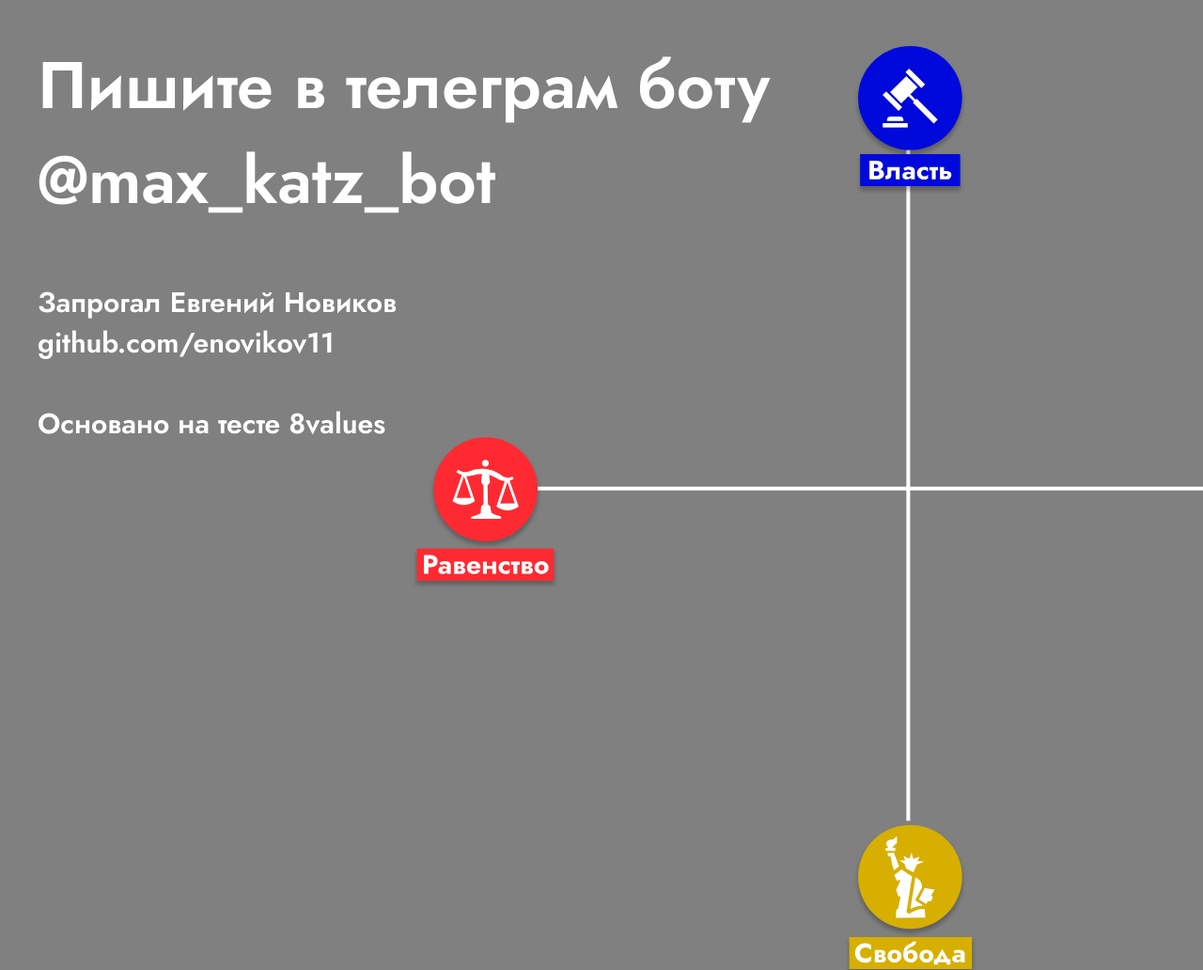
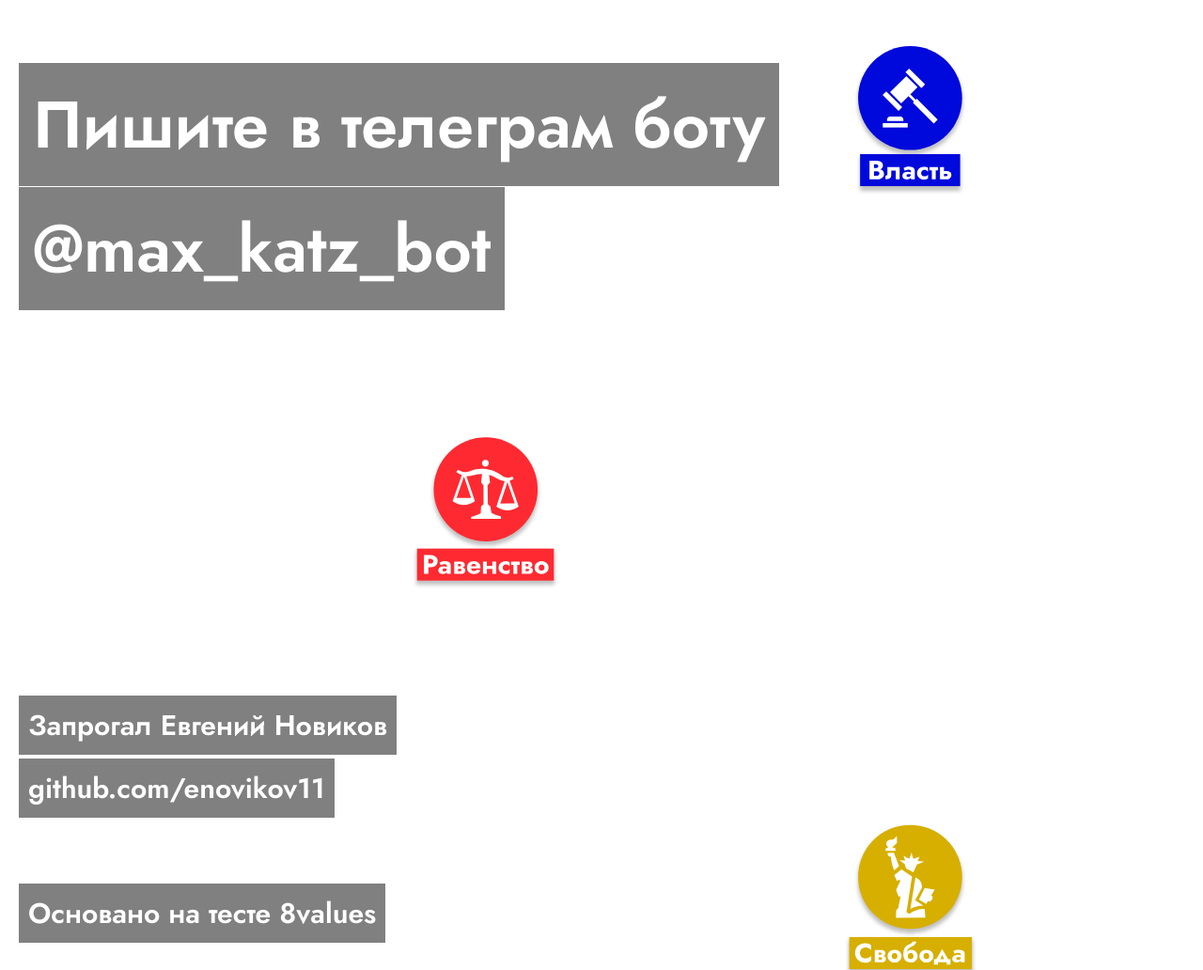
Before and after one commit to enovikov11/political-quiz-bot, a website: page res/www-index.html in a window 1280 px wide. Shown: the top 1032 px of the page at 94% size. Drawn offline with Linux system fonts and the light colour scheme.

Commit message:
итерация доработок

```diff
--- a/res/prebuild.js
+++ b/res/prebuild.js
@@ -16,7 +16,5 @@
         }
     }
 
-
-
     await browser.close();
 })();
--- a/res/quiz.yaml
+++ b/res/quiz.yaml
@@ -10,7 +10,7 @@ messages:
     question from: из
     your answer: Твой ответ
     complete: Тест пройден, спасибо
-    description: "Равенство\nТе, кто имеет более высокий балл Равенства, считают, что экономика должна распределять ценности равномерно среди населения. Они, как правило, поддерживают прогрессивные налоговые кодексы, социальные программы, и при высоких значениях, социализм.\n\nРынок\nТе, кто имеет более высокий балл Рынка, считают, что экономика должна быть ориентирована на быстрый рост. Они, как правило, поддерживают снижение налогов, приватизацию, дерегулирование, и при высоких значениях, laissez-faire (принцип невмешательства) капитализм.\n\nСвобода\nТе, кто имеет более высокий балл Свободы, верят в сильные гражданские свободы. Они, как правило, поддерживают демократию и выступают против вмешательства государства в личную жизнь. Отметим, что это относится к гражданским свободам, а не к экономическим свободам.\n\nАвторитарность\nТе, кто имеет более высокий балл Авторитарности, верят в сильную государственную власть. Они, как правило, поддерживают вмешательство государства в личную жизнь, правительственное наблюдение, и при высоких значениях, цензуру или автократию."
+    description: "<b>⚖️ Равенство</b>\nТе, кто имеет более высокий балл Равенства, считают, что экономика должна распределять ценности равномерно среди населения. Они, как правило, поддерживают прогрессивные налоговые кодексы, социальные программы, и при высоких значениях, социализм.\n\n<b>💸 Рынок</b>\nТе, кто имеет более высокий балл Рынка, считают, что экономика должна быть ориентирована на быстрый рост. Они, как правило, поддерживают снижение налогов, приватизацию, дерегулирование, и при высоких значениях, laissez-faire (принцип невмешательства) капитализм.\n\n<b>🗽 Свобода</b>\nТе, кто имеет более высокий балл Свободы, верят в сильные гражданские свободы. Они, как правило, поддерживают демократию и выступают против вмешательства государства в личную жизнь. Отметим, что это относится к гражданским свободам, а не к экономическим свободам.\n\n<b>👑 Авторитарность</b>\nТе, кто имеет более высокий балл Авторитарности, верят в сильную государственную власть. Они, как правило, поддерживают вмешательство государства в личную жизнь, правительственное наблюдение, и при высоких значениях, цензуру или автократию."
     '1': "🟢🟢 Да"
     '0.5': "🟢 Скорее да"
     '0': "⚪️ Не знаю"
--- a/res/www-index.html
+++ b/res/www-index.html
@@ -14,7 +14,7 @@
             font-family: 'Jost';
             color: white;
 
-            background-color: grey;
+            /* background-color: grey; */
         }
 
         #tester {
@@ -30,11 +30,35 @@
             left: 966px;
             top: 519px;
         }
+
+        h1,
+        h2,
+        h4 {
+            position: fixed;
+            z-index: 100;
+            background-color: grey;
+        }
+
+        h1 {
+            font-size: 70px;
+            padding: 15px;
+        }
+
+        h4 {
+            font-size: 30px;
+            padding: 10px;
+        }
     </style>
 
 </head>
 
 <body>
+    <h1 style="top: 20px;left: 20px">Пишите в телеграм боту</h1>
+    <h1 style="top: 152px;left: 20px">@max_katz_bot</h1>
+    <h4 style="top: 700px;left: 20px">Запрогал Евгений Новиков</h4>
+    <h4 style="top: 767px;left: 20px">github.com/enovikov11</h4>
+    <h4 style="top: 900px;left: 20px">Основано на тесте 8values</h4>
+
     <svg width="1920" height="1080" viewBox="0 0 1920 1080" xmlns="http://www.w3.org/2000/svg">
         <line x1="571.615" y1="519.78" x2="1365.14" y2="519.78" stroke="white" stroke-width="4" />
         <line x1="966.377" y1="873.303" x2="966.377" y2="159.613" stroke="white" stroke-width="4" />
@@ -203,12 +227,6 @@
             </filter>
         </defs>
     </svg>
-
-
-    <div style="position: fixed;font-size: 70px;left: 40px;top: 40px;z-index: 100;width: 800px;">Пишите в телеграм боту
-        @max_katz_bot</div>
-    <div style="position: fixed;font-size: 30px;left: 40px;top: 300px;z-index: 100;width: 600px;">Запрогал Евгений
-        Новиков<br /> github.com/enovikov11<br /><br />Основано на тесте 8values</div>
     <div id="texts"></div>
     <div id="tester"></div>
     <script>
--- a/src/lib.js
+++ b/src/lib.js
@@ -16,4 +16,4 @@ function getConfig() {
     return data;
 }
 
-module.exports = { run, questions: questions.filter(q => q['more equality than markets'] !== 0 || q["more liberty than authority"] !== 0), messages, buttons };
+module.exports = { run, questions: questions.filter(q => q['more equality than markets'] !== 0 || q["more liberty than authority"] !== 0), messages, buttons, baseUrl: process.env.QUIZBOT_BASE_URL };
```
Also changed, not shown: src/logic.js (+3 -4 lines), README.md.
